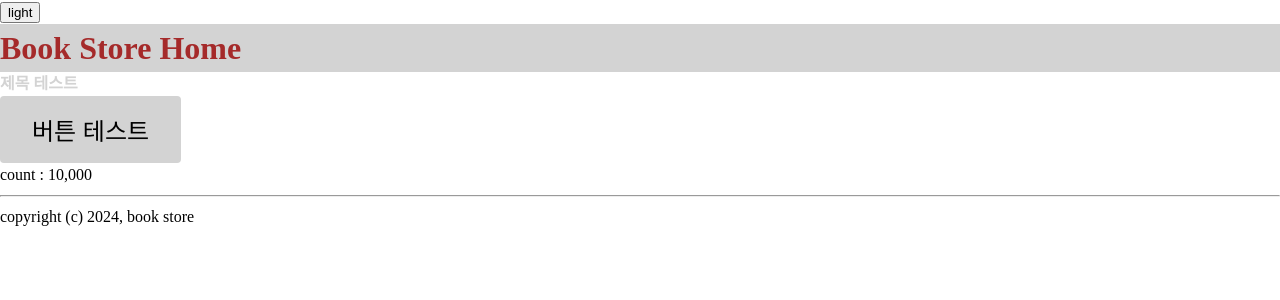
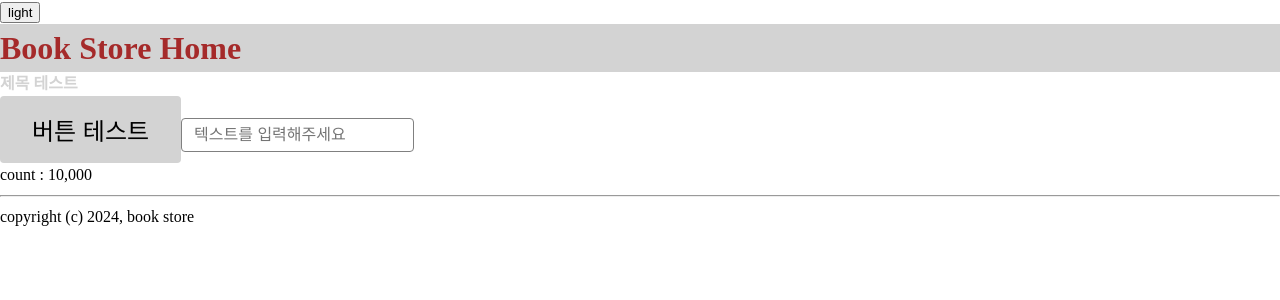
Before and after one commit to ykdman/book-store-pgms, a React (Create React App) app: page / in a window 1280 px wide. Shown: the top 300 px of the page. Built offline with nearby package versions, Linux system fonts and the light colour scheme.

Commit message:
InputText 컴포넌트, 테스트 작성

```diff
--- a/src/pages/Home.tsx
+++ b/src/pages/Home.tsx
@@ -4,6 +4,7 @@
 import Footer from "../shared/components/Footer";
 import Title from "../shared/components/Title";
 import Button from "../shared/components/Button";
+import InputText from "../shared/components/InputText";
 
 const COUNT = 10000;
 
@@ -16,6 +17,7 @@
       <Button size="large" scheme="normal">
         버튼 테스트
       </Button>
+      <InputText placeholder="텍스트를 입력해주세요" />
       <div>count : {formatNumber(COUNT)}</div>
     </>
   );
--- /dev/null
+++ b/src/shared/components/InputText.tsx
@@ -0,0 +1,23 @@
+import React, { ForwardedRef } from "react";
+import styled from "styled-components";
+
+interface Props {
+  placeholder?: string;
+}
+
+const InputText = React.forwardRef(
+  (props: Props, ref: ForwardedRef<HTMLInputElement>) => {
+    return <InputTextStyle placeholder={props.placeholder} ref={ref} />;
+  }
+);
+
+const InputTextStyle = styled.input.attrs({ type: "text" })`
+  padding: 0.25rem 0.75rem;
+  border: 1px solid ${({ theme }) => theme.color.border};
+  border-radius: ${({ theme }) => theme.borderRadius.default};
+  font-size: 1rem;
+  line-height: 1.5;
+  color: ${({ theme }) => theme.color.text};
+`;
+
+export default InputText;
--- a/src/style/theme.ts
+++ b/src/style/theme.ts
@@ -1,5 +1,11 @@
 export type ThemeName = "light" | "dark";
-export type ColorKey = "primary" | "background" | "secondary" | "third";
+export type ColorKey =
+  | "primary"
+  | "background"
+  | "secondary"
+  | "third"
+  | "border"
+  | "text";
 export type HeadingSize = "small" | "medium" | "large";
 export type ButtonSize = "small" | "medium" | "large";
 
@@ -37,6 +43,8 @@
     background: "lightgray",
     secondary: "blue",
     third: "green",
+    border: "grey",
+    text: "black",
   },
   heading: {
     large: {
@@ -86,6 +94,8 @@
     background: "midnightblue",
     secondary: "darkblue",
     third: "darkgreen",
+    border: "grey",
+    text: "black",
   },
 };
 
```
Also changed, not shown: 1 other file (tests, documents, lock files or other folders).
